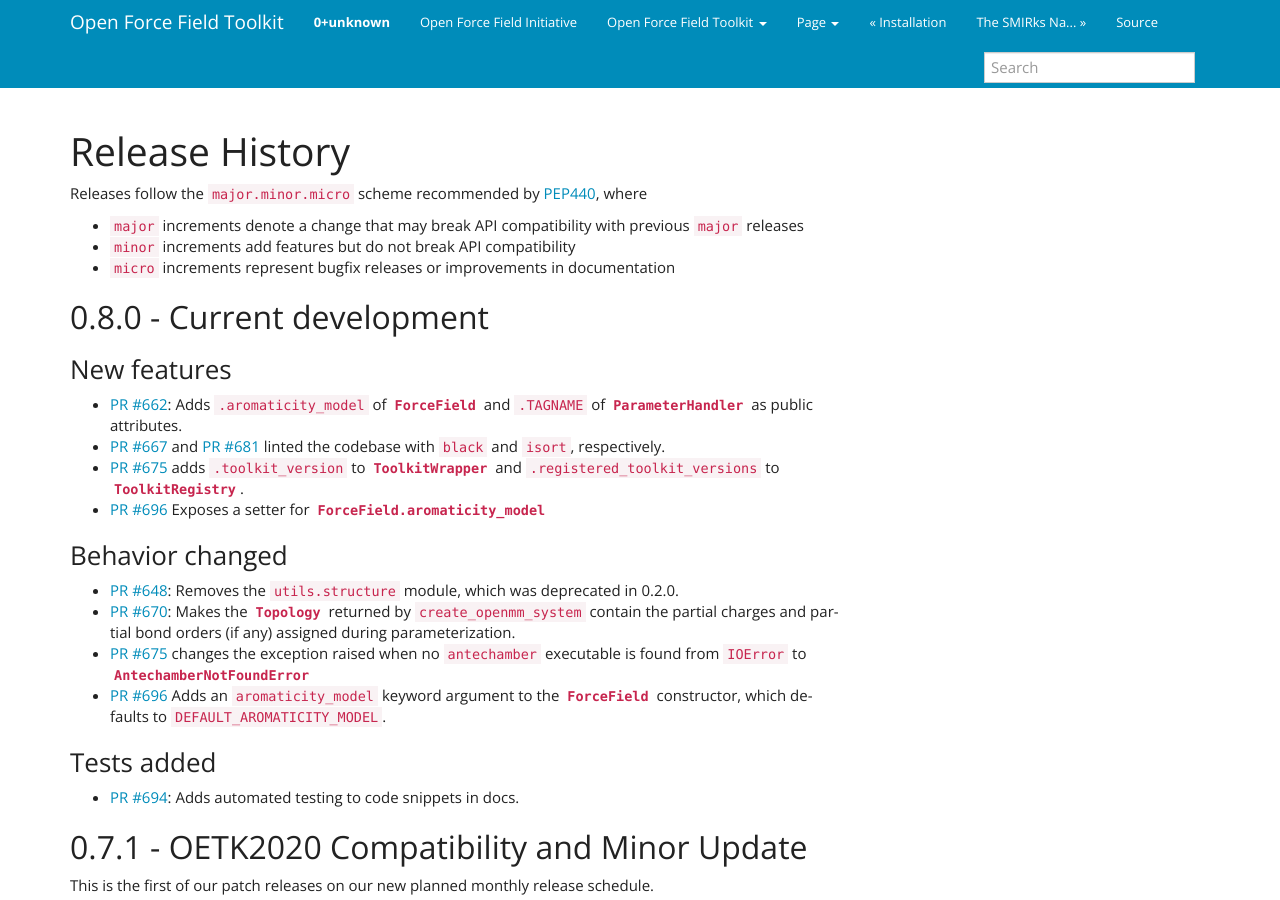
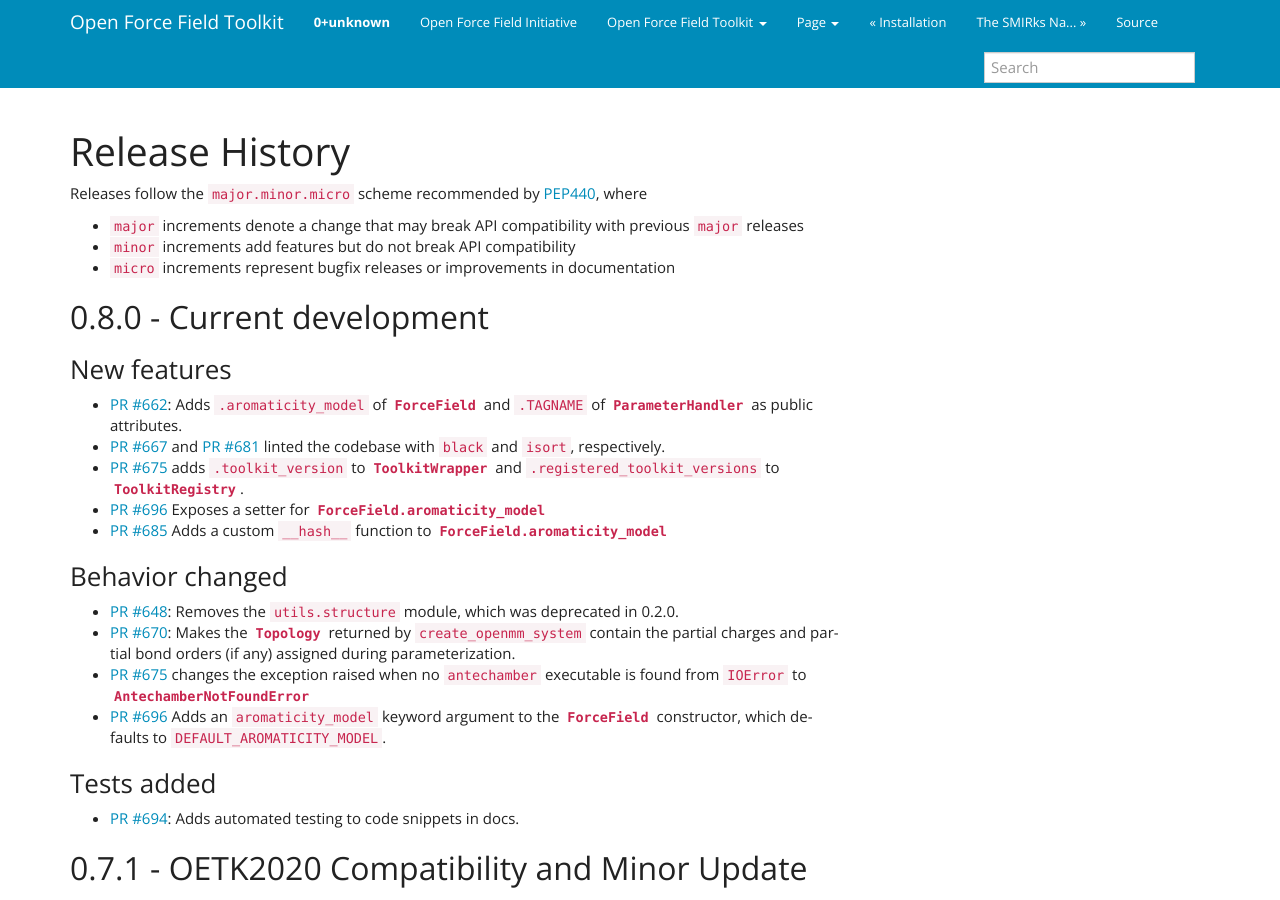
Before and after one commit to openforcefield/openff-toolkit, a Sphinx documentation site: the page built from docs/releasehistory.rst, in a window 1280 px wide and 900 px high. Built offline with Sphinx 7.4.7, drawn with Linux system fonts in a browser that asks for light colours.

Commit message:
Update changelog

```diff
--- a/docs/releasehistory.rst
+++ b/docs/releasehistory.rst
@@ -25,6 +25,9 @@
   ``.registered_toolkit_versions`` to
   :py:class:`ToolkitRegistry <openforcefield.utils.toolkits.ToolkitRegistry>`.
 - `PR #696 <https://github.com/openforcefield/openforcefield/pull/696>`_ Exposes a setter for
+  :py:class:`ForceField.aromaticity_model <openforcefield.typing.engines.smirnoff.forcefield.ForceField>`
+- `PR #685 <https://github.com/openforcefield/openforcefield/pull/685>`_ Adds a custom ``__hash__``
+  function to
   :py:class:`ForceField.aromaticity_model <openforcefield.typing.engines.smirnoff.forcefield.ForceField>`
 
 Behavior changed
```
